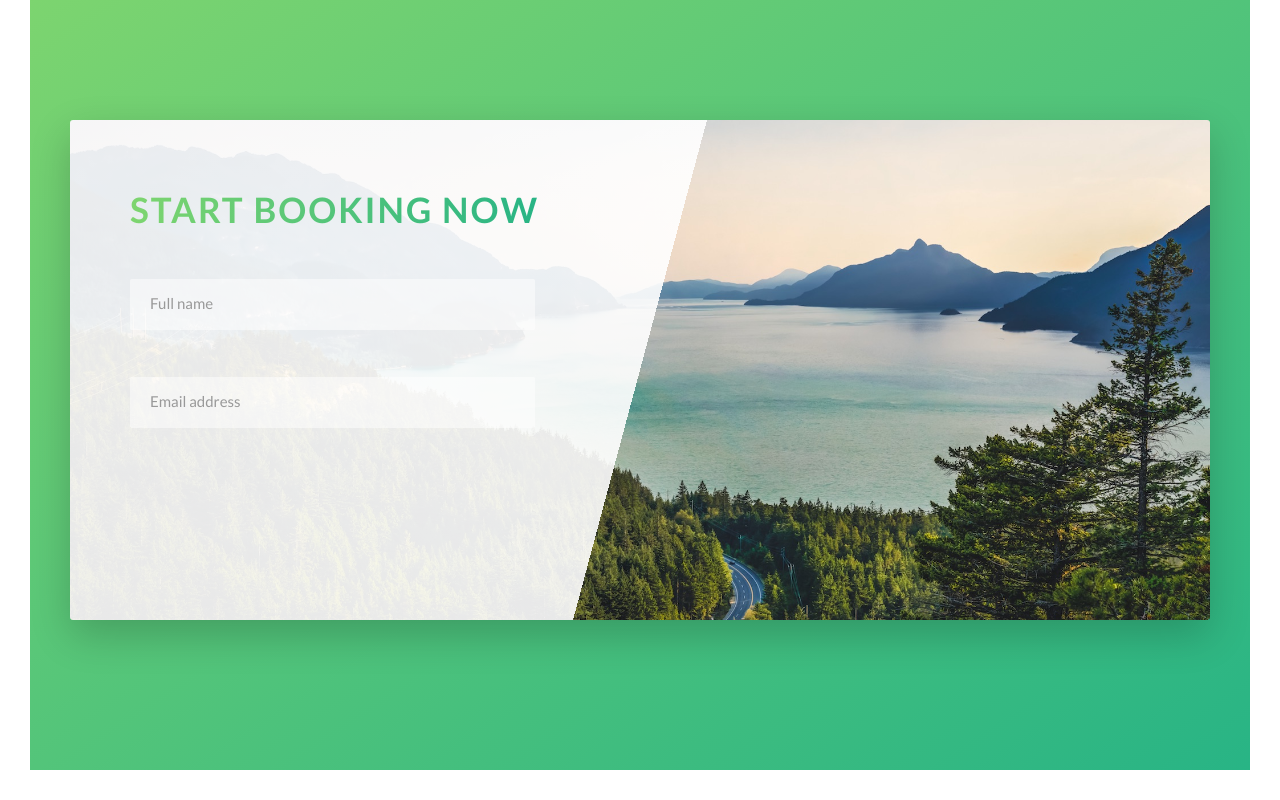
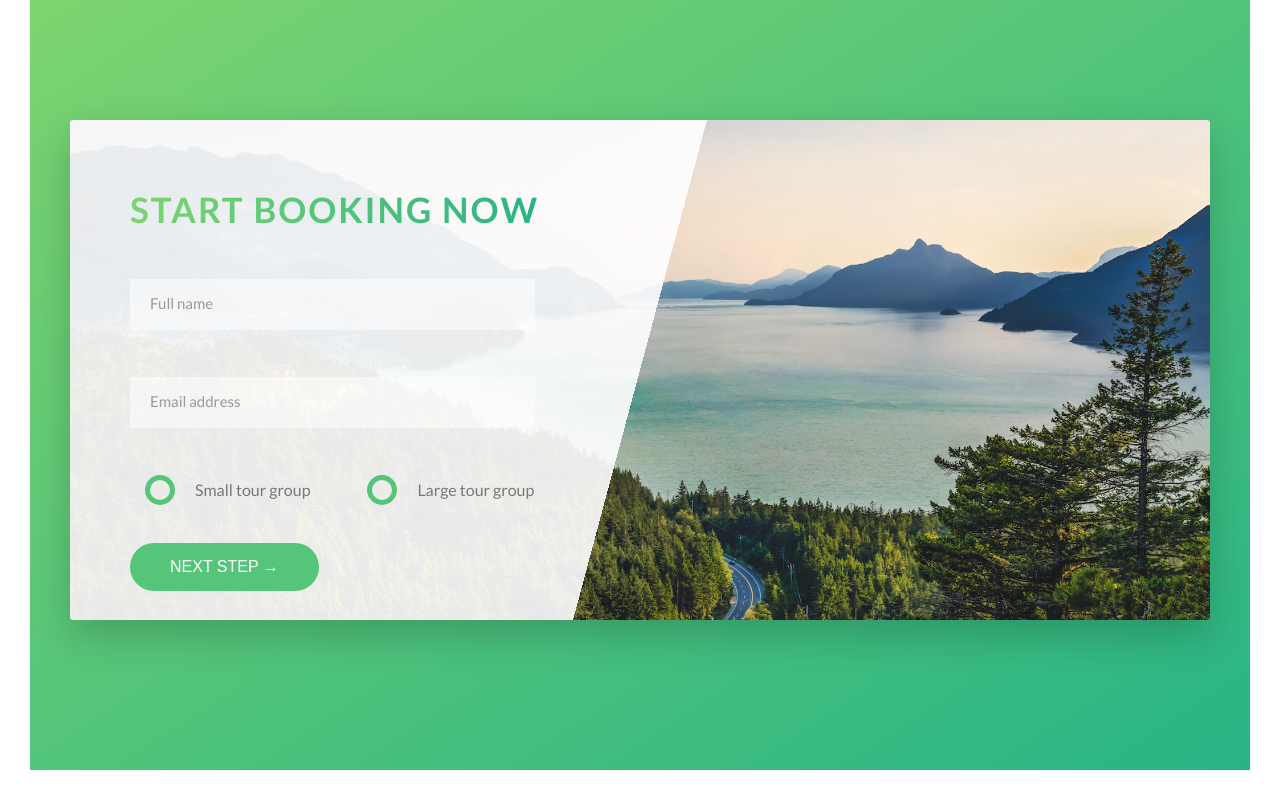
Before and after one commit to caption01/advance-css, a website: page natours-1/index.html in a window 1280 px wide. Shown: the part 4637-5437 px from the top of the page. Drawn offline with Linux system fonts and the light colour scheme.

Commit message:
using advance scss, create booking - form-radio

```diff
--- a/natours-1/index.html
+++ b/natours-1/index.html
@@ -319,6 +319,27 @@
                   <label for="emaill" class="form__label">Email <address></address></label>
                 </div>
 
+                <div class="form__group u-margin-bottom-medium">
+                  <div class="form__radio-group">
+                    <input type="radio" class="form__radio-input" id='small' name='size'>
+                    <label for="small" class="form__radio-label">
+                      <span class="form__radio-button"></span>
+                      Small tour group
+                    </label>
+                  </div>
+                  <div class="form__radio-group">
+                    <input type="radio" class="form__radio-input" id='large' name='size'>
+                    <label for="large" class="form__radio-label">
+                      <span class="form__radio-button"></span>
+                      Large tour group
+                    </label>
+                  </div>
+                </div>
+
+                <div class="form__group">
+                  <button class="btn btn--green">Next step &rarr;</button>
+                </div>
+
               </form>
             </div>
           </div>
--- a/natours-1/sass/base/_utillities.scss
+++ b/natours-1/sass/base/_utillities.scss
@@ -1,23 +1,23 @@
 .u-center-text {
-  text-align: center;
+  text-align: center !important;
 }
 
 .u-margin-bottom-big {
-  margin-bottom: 8rem;
+  margin-bottom: 8rem !important;
 }
 
 .u-margin-bottom-medium {
-  margin-bottom: 4rem;
+  margin-bottom: 4rem !important;
 }
 
 .u-margin-bottom-small {
-  margin-bottom: 1.5rem;
+  margin-bottom: 1.5rem !important;
 }
 
 .u-margin-top-big {
-  margin-bottom: 8rem;
+  margin-bottom: 8rem !important;
 }
 
 .u-margin-top-huge {
-  margin-bottom: 10rem;
+  margin-bottom: 10rem !important;
 }
--- a/natours-1/sass/components/_button.scss
+++ b/natours-1/sass/components/_button.scss
@@ -1,4 +1,5 @@
 .btn {
+  &,
   &:link,
   &:visited {
     text-transform: uppercase;
@@ -10,6 +11,10 @@
     font-size: $default-font-size;
 
     position: relative;
+
+    //change for the button element
+    border: none;
+    cursor: pointer;
   }
 
   &:hover {
@@ -22,7 +27,9 @@
     }
   }
 
-  &:active {
+  &:active,
+  &:focus {
+    outline: none;
     transform: translateY(0.1rem);
     box-shadow: 0 0.5rem 1rem rgba($color-black, 0.2);
   }
--- a/natours-1/sass/components/_form.scss
+++ b/natours-1/sass/components/_form.scss
@@ -14,6 +14,7 @@
     border-bottom: 3px solid transparent;
     width: 90%;
     display: block;
+    transition: all 0.3s;
 
     &:focus {
       outline: none;
@@ -46,4 +47,50 @@
     visibility: hidden;
     transform: translateY(-4rem);
   }
+
+  &__radio-group {
+    width: 49%;
+    display: inline-block;
+  }
+
+  &__radio-input {
+    opacity: 0;
+  }
+
+  &__radio-label {
+    font-size: $default-font-size;
+    cursor: pointer;
+    position: relative;
+    padding-left: 5rem;
+  }
+
+  &__radio-button {
+    height: 3rem;
+    width: 3rem;
+    border: 5px solid $color-primary;
+    border-radius: 50%;
+    display: inline-block;
+    position: absolute;
+    left: 0;
+    top: -0.5rem;
+
+    &::after {
+      content: "";
+      display: block;
+      height: 1.3rem;
+      width: 1.3rem;
+      border-radius: 50%;
+      position: absolute;
+      top: 50%;
+      left: 50%;
+      transform: translate(-50%, -50%);
+      background-color: $color-primary;
+      opacity: 0;
+      transition: opacity 0.2s;
+    }
+  }
+
+  &__radio-input:checked ~ &__radio-label &__radio-button::after {
+    opacity: 1;
+  }
 }
```
Also changed, not shown: natours-1/css/style.css.
